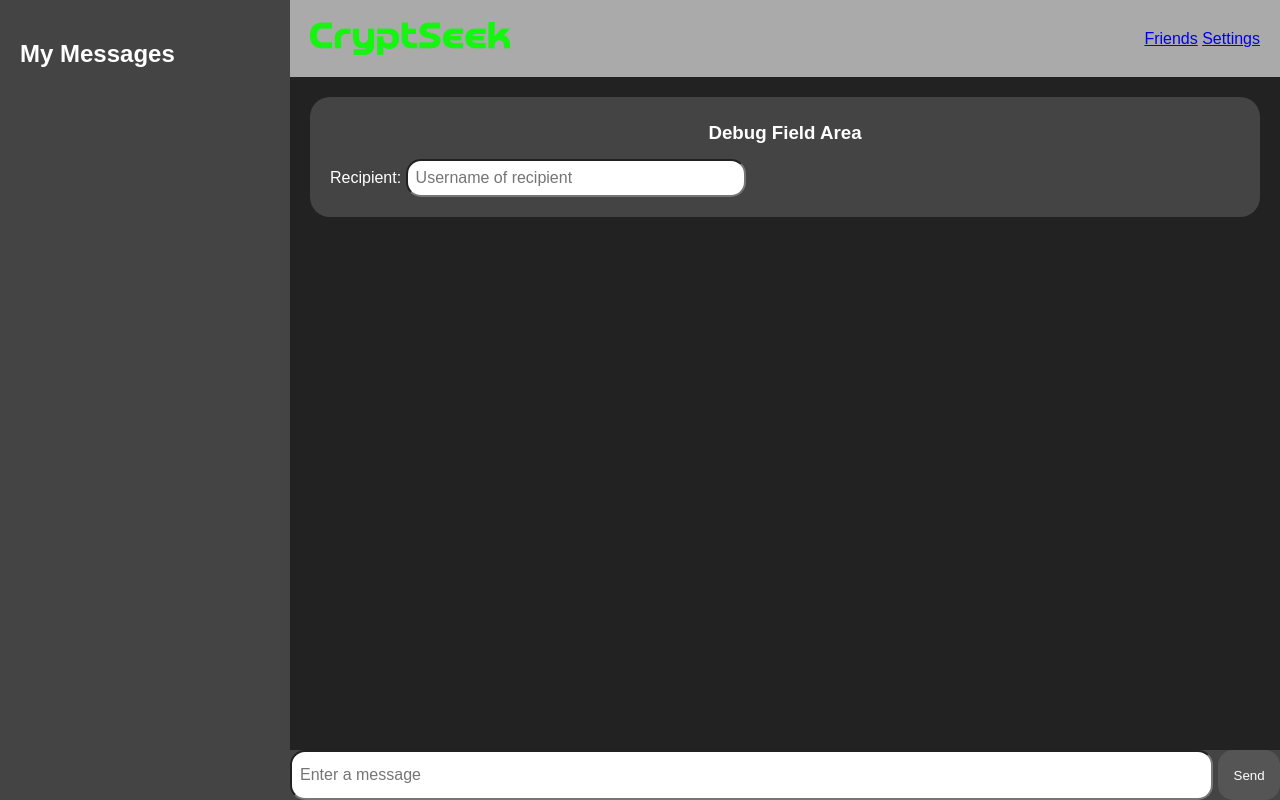
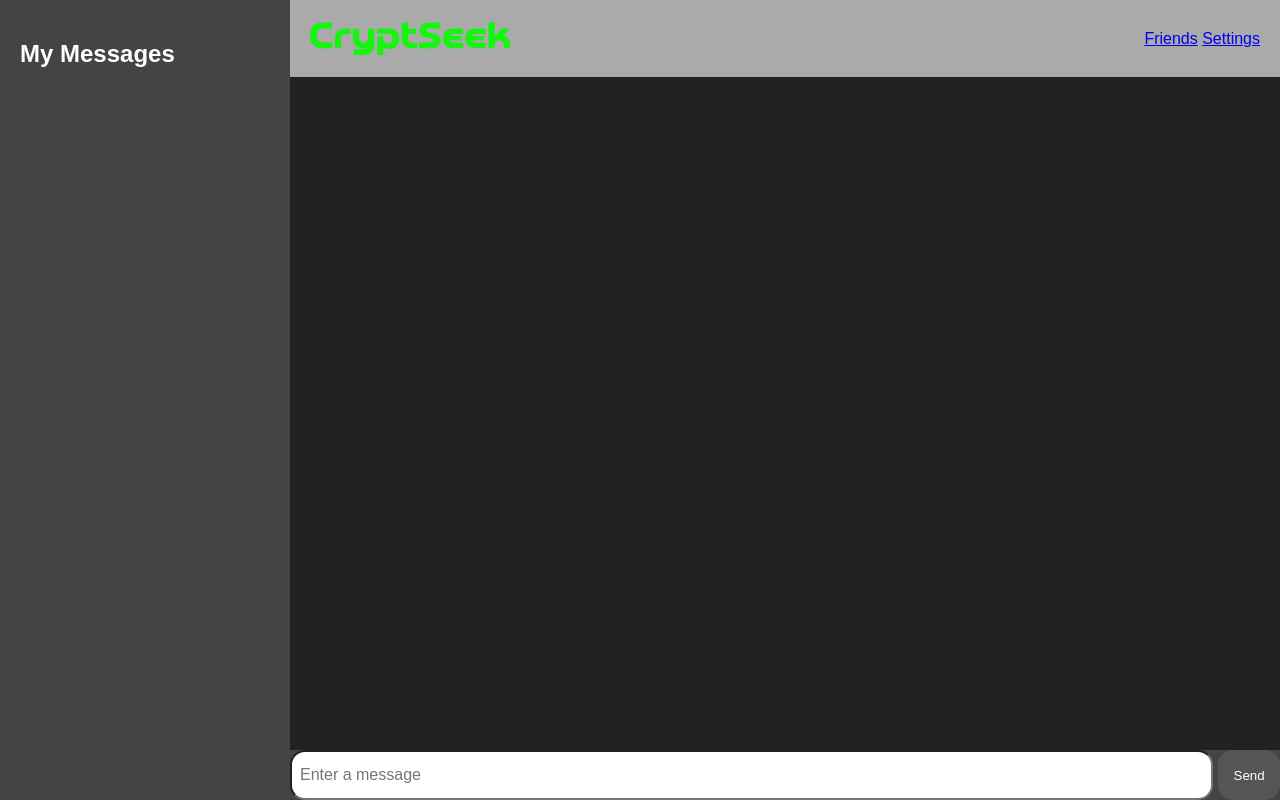
Before and after one commit to CryptSeek/client, an Electron app: page client-pages/index.html in a window 1280 px wide. Drawn offline with Linux system fonts and the light colour scheme; no server answers.

Commit message:
removed debug box

```diff
--- a/client-pages/index.html
+++ b/client-pages/index.html
@@ -34,14 +34,6 @@
                 </nav>
 
                 <div class="message-content-area">
-                    <!-- Debug Box -->
-                    <div class="info-box">
-                        <h3 style="margin: 5px 0 15px 0; text-align: center;">Debug Field Area</h3>
-                        <label for="recipient">Recipient: </label>
-                        <input type="text" id="recipient"
-                            placeholder="Username of recipient">
-                    </div>
-
                     <div id="message-log">
                         <!-- Generate areas based on received message senders -->
                     </div>
```
